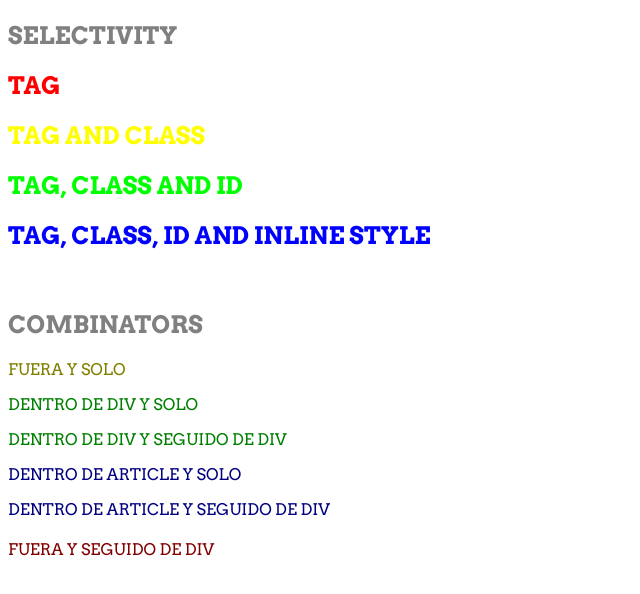
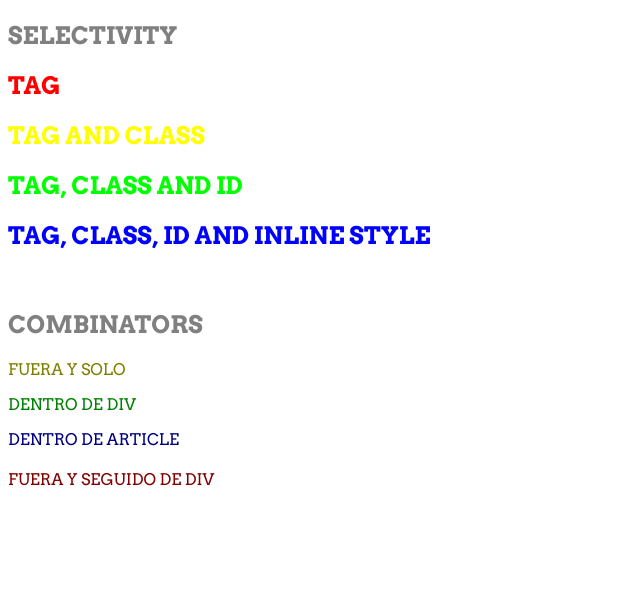
Before and after one commit to juanj1705/CSS_Course, a plain HTML site: page example.html in a window 1280 px wide. Shown: the whole page, without its empty margins (0-640 px from the left). Drawn offline with Linux system fonts and the light colour scheme.

Commit message:
Version 4.1

```diff
--- a/example.html
+++ b/example.html
@@ -44,13 +44,9 @@
         <h2>COMBINATORS</h2>
         <p>FUERA Y SOLO</p>
         <div>
-            <p>DENTRO DE DIV Y SOLO</p>
-            <div></div>
-            <p>DENTRO DE DIV Y SEGUIDO DE DIV</p>
+            <p>DENTRO DE DIV</p>
             <article>
-                <p>DENTRO DE ARTICLE Y SOLO</p>
-                <div></div>
-                <p>DENTRO DE ARTICLE Y SEGUIDO DE DIV</p>
+                <p>DENTRO DE ARTICLE</p>
             </article>
         </div>
         <h1></h1>
```
